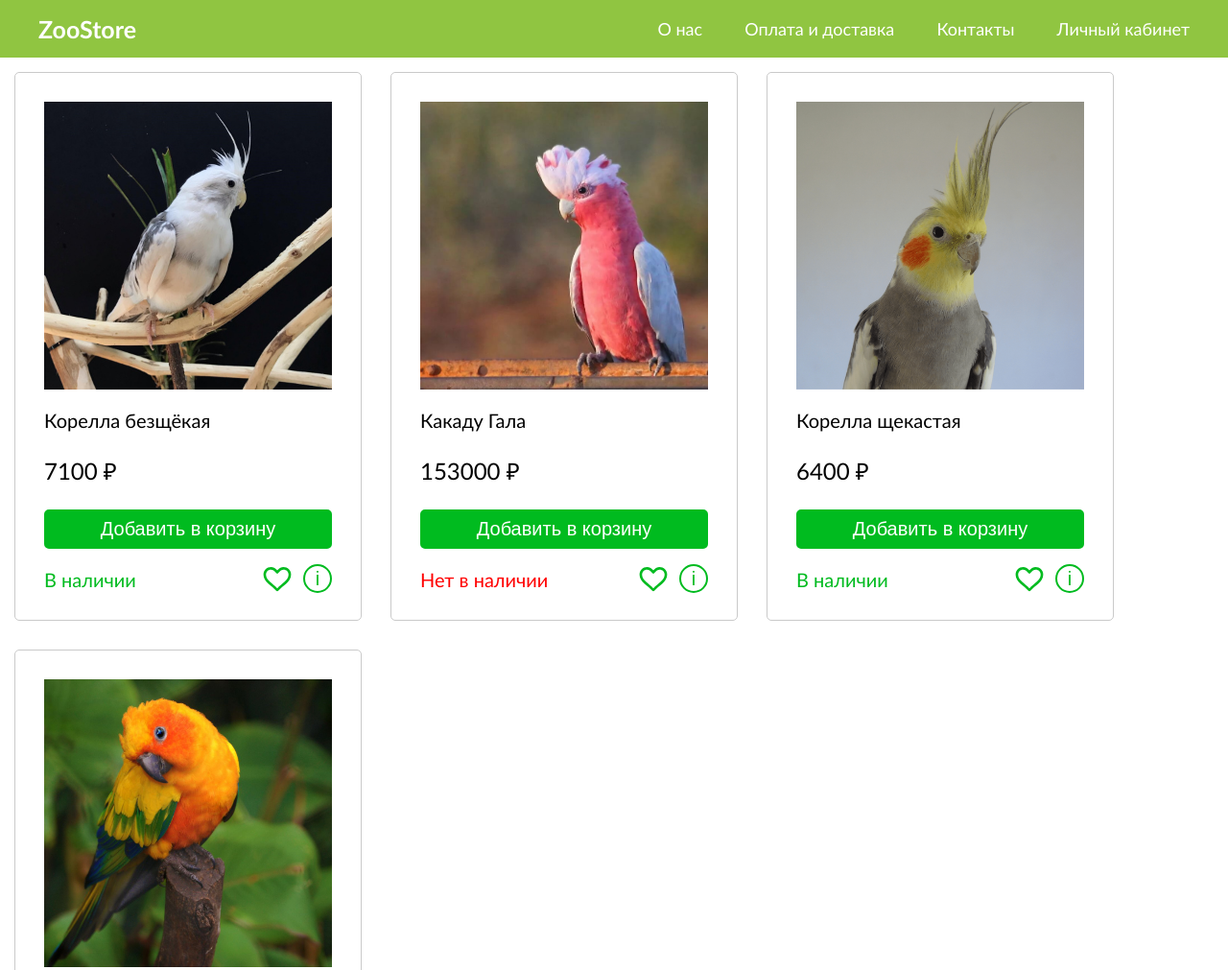
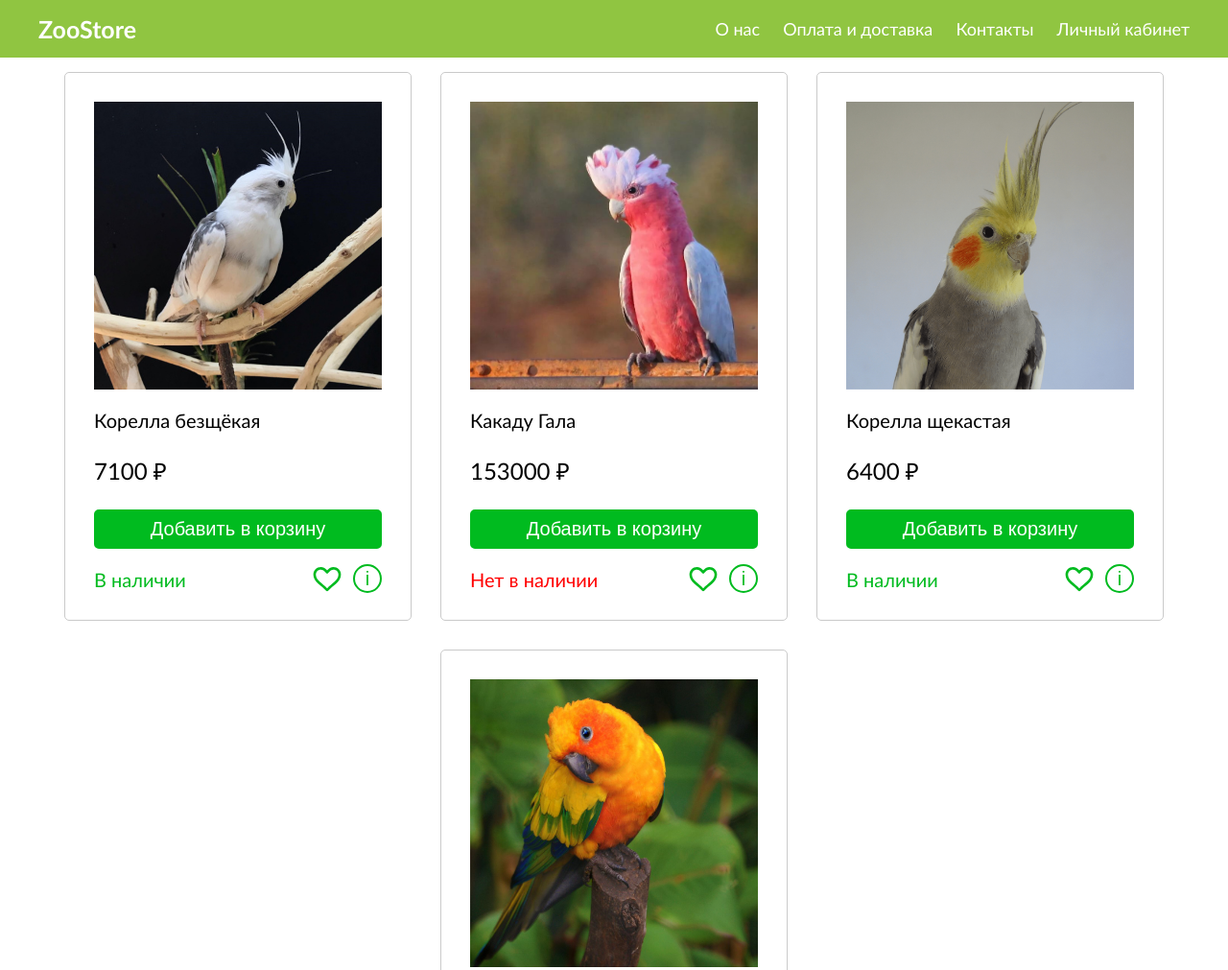
Before and after one commit to JuliaNikkk/-, a plain HTML site: page index.html in a window 1280 px wide. Shown: the top 1011 px of the page at 96% size. Drawn offline with Linux system fonts and the light colour scheme.

Commit message:
хедер

```diff
--- a/css/styles.css
+++ b/css/styles.css
@@ -6,39 +6,51 @@ body {
 
 }
 
-.header{
+.wrapper {
+    display: flex;
+    flex-wrap: wrap;
+    justify-content: center;
+}
+
+.header {
 
     /* position: fixed;
 z-index: 100; */
+    z-index: 2;
+    position: sticky;
     width: 100%;
-top: 0;
+    top: 0px;
     left: 0;
     background-color: #90c541;
-padding: 15px 0;
+    padding: 15px 40px;
     display: flex;
     justify-content: space-between;
     align-items: center;
+    box-sizing: border-box;
 
 }
 
-.logo{
+.logo {
     text-decoration: none;
     color: white;
     font-size: 25px;
-    padding: 0 40px;
+    transition: .2s;
 }
-.bar{
-    padding: 0 20px;
+.logo:hover{
+    transform: scale(1.1);
 }
-.navbar a{
+
+.navbar a {
     text-decoration: none;
     color: white;
     font-size: 18px;
-    padding: 0 20px;
-
+    margin-left: 20px;
+}
+.navbar a:hover{
+    color: rgb(61, 61, 61);
 }
 .container {
-    float:left ;
+    /* float:left ; */
     margin: 15px;
 
     border: 1px solid rgb(202, 202, 202);
@@ -46,6 +58,7 @@ align-items: center;
     width: 300px;
     padding: 30px 30px 10px;
     position: relative;
+
 
 }
 
@@ -192,6 +205,7 @@ align-items: center;
     display: flex;
     align-items: center;
 }
+
 /* .lightgray{
     color: lightgray;
 } */
--- a/index.html
+++ b/index.html
@@ -13,14 +13,10 @@
 
         <a href="#" class="logo"><b>ZooStore</b></a>
         <nav class="navbar">
-            <div class="bar">
-                <a href="#">О нас</a>
+            <a href="#" >О нас</a>
             <a href="#">Оплата и доставка</a>
             <a href="#">Контакты</a>
             <a href="#">Личный кабинет</a>
-
-            </div>
-
         </nav>
 
     </header>
--- a/js/script.js
+++ b/js/script.js
@@ -90,7 +90,7 @@ function createList(){
 createList()
 
 // function mouse(){
-//     const txtLink = document.getElementsByClassName('navbar a');
+//     const txtLink = document.getElementsByClassName('navbar');
 //     txtLinc.addEventListener('mouseover', function() {
 //         element.style.backgroundColor = 'lightgray';
 //         });
```
Lines whose indentation alone changed are shown as unchanged.
